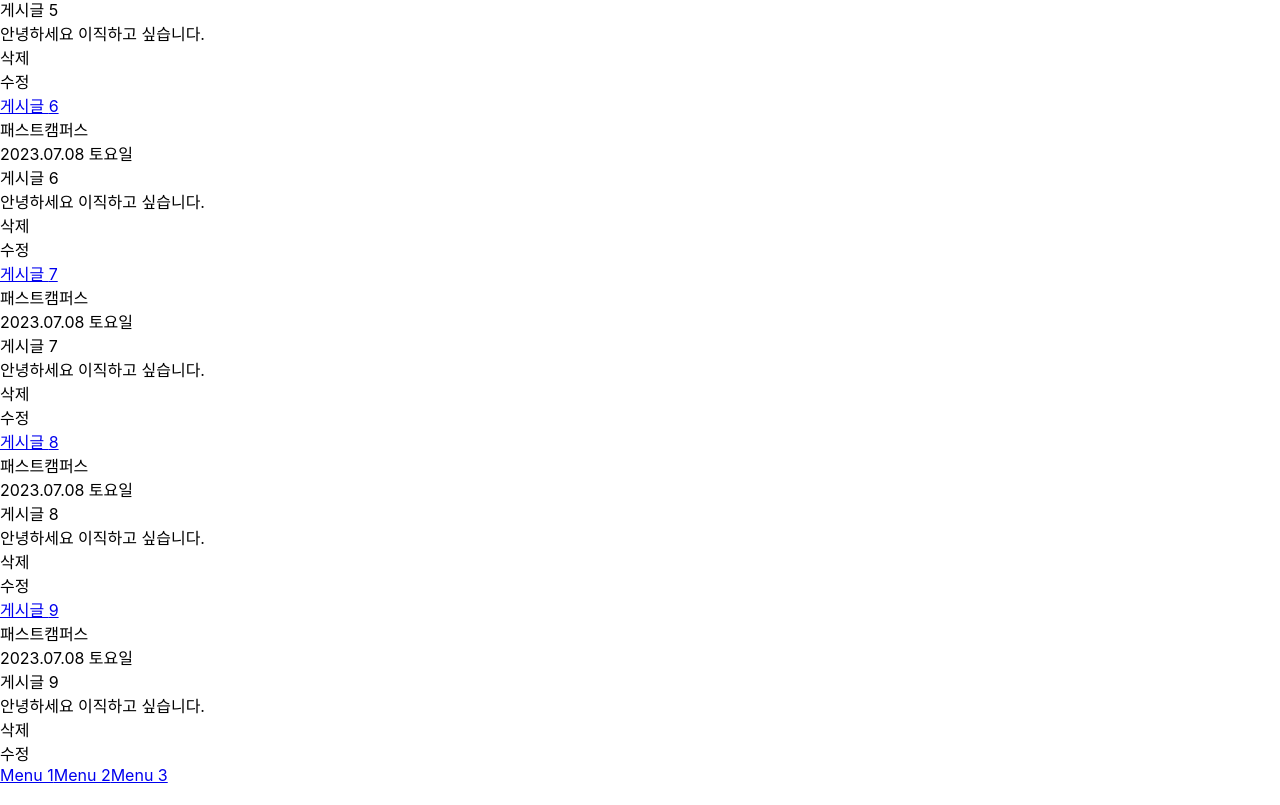
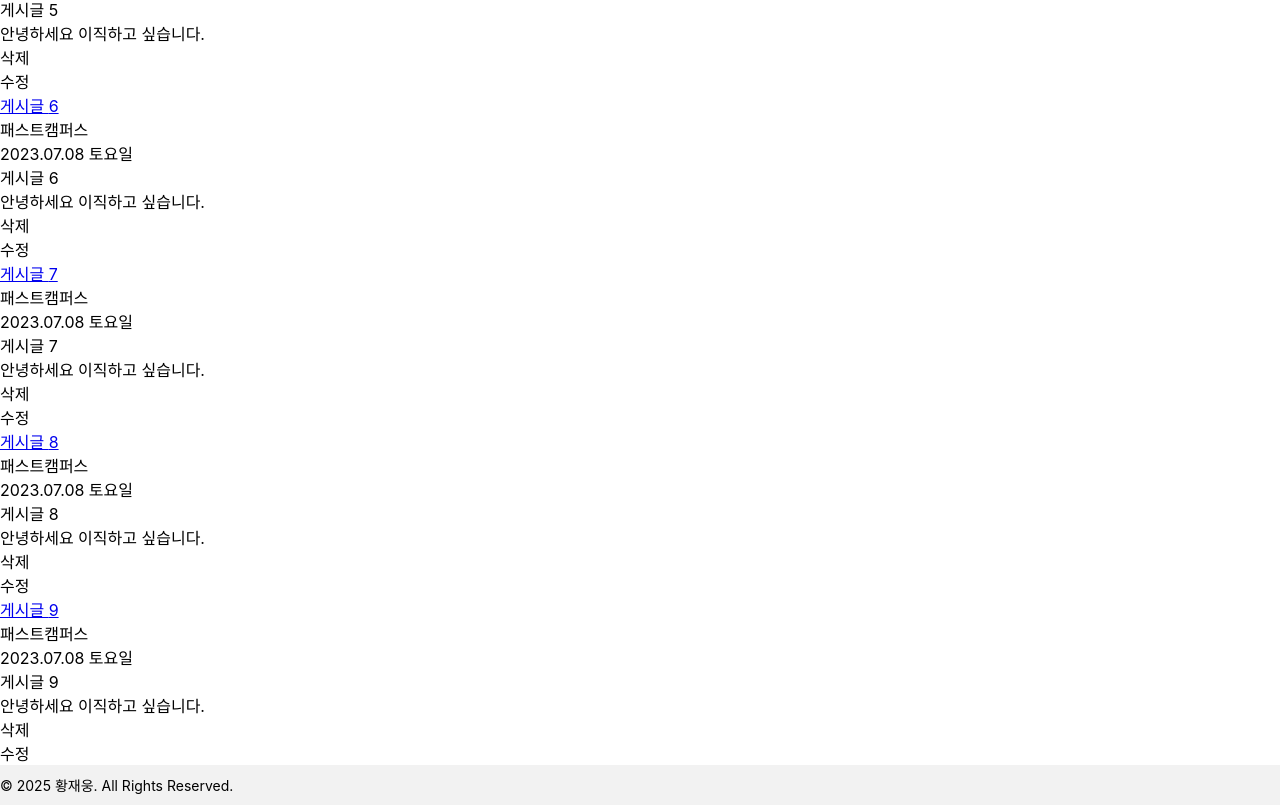
Before and after one commit to hjwcoding/naManBlog, a React (Create React App) app: page / in a window 1280 px wide. Shown: the part 1092-1897 px from the top of the page. Built offline with nearby package versions, Linux system fonts and the light colour scheme.

Commit message:
FIX : footer 수정

```diff
--- a/src/components/Footer.tsx
+++ b/src/components/Footer.tsx
@@ -1,11 +1,7 @@
-import { Link } from "react-router-dom"
-
 export default function Footer() {
   return (
     <footer>
-      <Link to="/posts/new">Menu 1</Link>
-      <Link to="/posts/new">Menu 2</Link>
-      <Link to="/posts/new">Menu 3</Link>
+      <div className="footer__copyright"> © 2025 황재웅. All Rights Reserved. </div>
     </footer>
   )
 }
--- a/src/index.css
+++ b/src/index.css
@@ -41,3 +41,21 @@ header a:focus,
 header a:hover {
   color: black;
 }
+
+/* footer */
+footer {
+  background-color: #f2f2f2;
+  min-height: 40px;
+  /* padding: 20px 40px; */
+  font-size: 14px;
+  text-align: center;
+  display: flex;
+  align-items: center;
+  /* justify-content: center; */
+  /* gap: 10px; */
+}
+
+footer .footer__copyright {
+  text-decoration: none;
+  color: black;
+}
```
